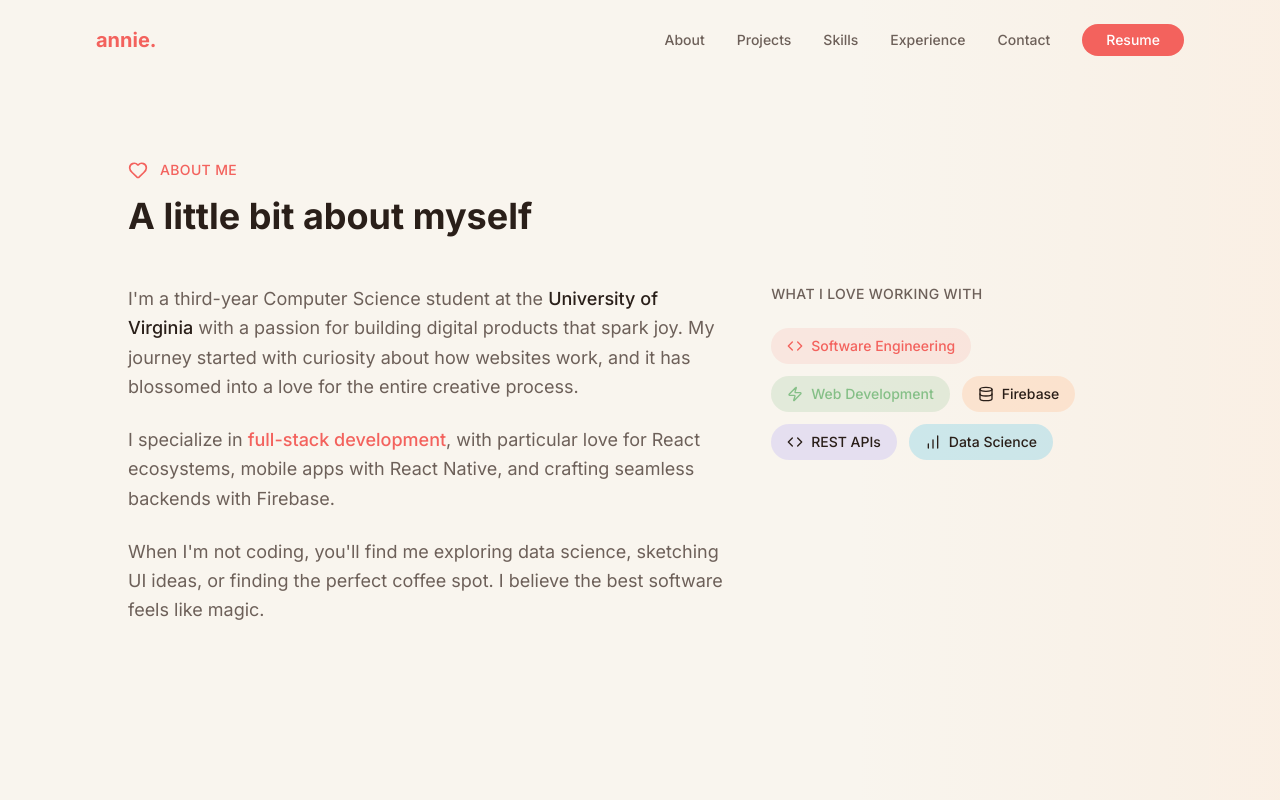
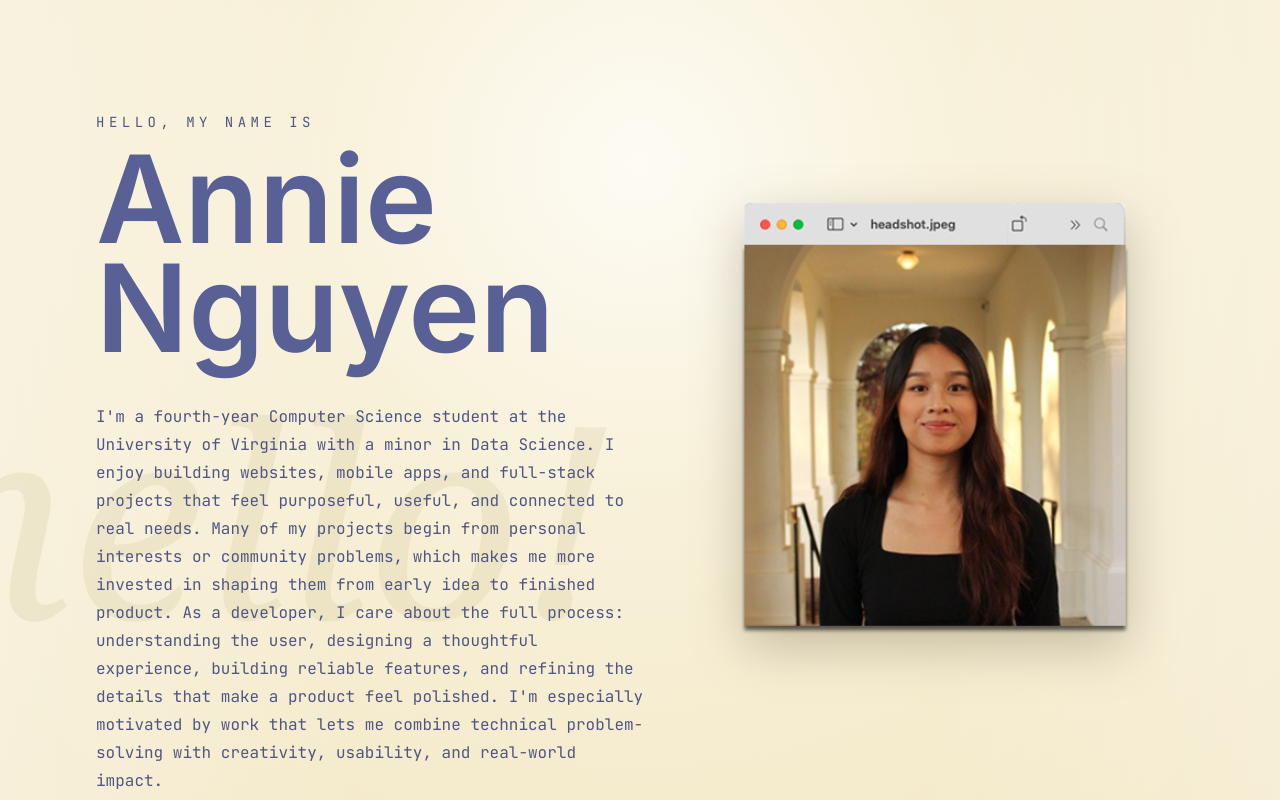
Before and after one commit to nguyena221/annie-nguyen-portfolio, a Next.js app: page / in a window 1280 px wide. Shown: the top 800 px of the page. Built offline with nearby package versions, Linux system fonts and the light colour scheme.

Commit message:
start about page

```diff
--- a/app/page.tsx
+++ b/app/page.tsx
@@ -2,7 +2,6 @@
 
 import { useState } from "react"
 import { motion } from "framer-motion"
-import { Navigation } from "@/components/navigation"
 import { About } from "@/components/sections/about"
 import { Projects } from "@/components/sections/projects"
 import { Skills } from "@/components/sections/skills"
@@ -25,7 +24,6 @@ export default function Home() {
         transition={{ duration: 0.8, ease: "easeOut" }}
         aria-hidden={isLoading}
       >
-        <Navigation />
         <About />
         <Projects />
         <Skills />
--- a/components/sections/about.tsx
+++ b/components/sections/about.tsx
@@ -1,89 +1,63 @@
-"use client";
+"use client"
 
-import { motion } from "framer-motion";
-import { Heart, Code, Database, BarChart, Zap } from "lucide-react";
+import { motion } from "framer-motion"
 
 export function About() {
-  const highlights = [
-    { name: "Software Engineering", icon: Code, color: "bg-coral/10 text-coral" },
-    { name: "Web Development", icon: Zap, color: "bg-sage/20 text-sage" },
-    { name: "Firebase", icon: Database, color: "bg-peach/30 text-foreground" },
-    { name: "REST APIs", icon: Code, color: "bg-lavender/30 text-foreground" },
-    { name: "Data Science", icon: BarChart, color: "bg-sky/30 text-foreground" },
-  ];
-
   return (
     <section
       id="about"
-      className="min-h-screen pt-32 pb-24 md:pt-40 md:pb-32 px-6 md:px-12 lg:px-24 relative"
+      className="relative min-h-screen overflow-hidden bg-[#f8f1d9] px-6 py-28 text-[#515987] md:px-12 lg:px-24"
     >
-      {/* Decorative element */}
-      <div className="absolute top-0 right-0 w-1/3 h-full bg-gradient-to-l from-peach/10 to-transparent pointer-events-none" />
-
-      <div className="max-w-5xl mx-auto relative">
-        <motion.div
-          initial={{ opacity: 0, y: 40 }}
-          animate={{ opacity: 1, y: 0 }}
-          transition={{ duration: 0.6 }}
-        >
-          <div className="flex items-center gap-3 mb-4">
-            <Heart className="w-5 h-5 text-coral" />
-            <span className="text-coral font-medium tracking-wide text-sm">ABOUT ME</span>
+      <div className="pointer-events-none absolute inset-0 bg-[radial-gradient(circle_at_50%_18%,rgba(255,255,255,0.7),rgba(248,241,217,0.35)_35%,rgba(226,201,133,0.28)_100%)]" />
+      <div className="pointer-events-none absolute inset-0 bg-[linear-gradient(90deg,rgba(255,255,255,0.35),transparent_28%,transparent_72%,rgba(255,255,255,0.28))]" />
+      <div className="pointer-events-none absolute left-[-7vw] top-[50%] select-none font-serif text-[28vw] italic leading-none text-[#b6a56f]/15 md:top-[42%] md:text-[21vw]">
+        hello!
       </div>
 
-          <h2 className="text-3xl md:text-4xl font-bold mb-12">
-            A little bit about myself
-          </h2>
+      <motion.div
+        className="relative mx-auto grid min-h-[calc(100vh-14rem)] max-w-6xl items-center gap-10 lg:grid-cols-[1.05fr_0.95fr]"
+        initial={{ opacity: 0, y: 34 }}
+        animate={{ opacity: 1, y: 0 }}
+        transition={{ duration: 0.7, ease: "easeOut" }}
+      >
+        <div className="max-w-[680px] pt-10 md:pt-16 lg:pt-0">
+          <p className="mb-3 font-mono text-xs uppercase tracking-[0.32em] text-[#4f5683] md:text-sm">
+            Hello, my name is
+          </p>
+          <h1 className="max-w-[680px] text-[4.8rem] font-semibold leading-[0.9] tracking-normal text-[#586096] md:text-[7.2rem] lg:text-[7.6rem]">
+            Annie
+            <br />
+            Nguyen
+          </h1>
 
-          <div className="grid lg:grid-cols-5 gap-12">
-            <div className="lg:col-span-3 space-y-6">
-              <p className="text-muted-foreground text-lg leading-relaxed">
-                I&apos;m a third-year Computer Science student at the{" "}
-                <span className="text-foreground font-medium">University of Virginia</span>{" "}
-                with a passion for building digital products that spark joy. My journey
-                started with curiosity about how websites work, and it has blossomed into
-                a love for the entire creative process.
-              </p>
-
-              <p className="text-muted-foreground text-lg leading-relaxed">
-                I specialize in{" "}
-                <span className="text-coral font-medium">full-stack development</span>, with
-                particular love for React ecosystems, mobile apps with React Native, and
-                crafting seamless backends with Firebase.
-              </p>
-
-              <p className="text-muted-foreground text-lg leading-relaxed">
-                When I&apos;m not coding, you&apos;ll find me exploring data science,
-                sketching UI ideas, or finding the perfect coffee spot. I believe the
-                best software feels like magic.
+          <p className="mt-10 max-w-[760px] font-mono text-sm leading-6 tracking-normal text-[#4f5683] md:text-base md:leading-7">
+            I&apos;m a fourth-year Computer Science student at the University of
+            Virginia with a minor in Data Science. I enjoy building websites,
+            mobile apps, and full-stack projects that feel purposeful, useful,
+            and connected to real needs. Many of my projects begin from personal
+            interests or community problems, which makes me more invested in
+            shaping them from early idea to finished product. As a developer, I
+            care about the full process: understanding the user, designing a
+            thoughtful experience, building reliable features, and refining the
+            details that make a product feel polished. I&apos;m especially
+            motivated by work that lets me combine technical problem-solving
+            with creativity, usability, and real-world impact.
           </p>
         </div>
 
-            <div className="lg:col-span-2">
-              <h3 className="text-sm font-medium text-muted-foreground mb-6 tracking-wide">
-                WHAT I LOVE WORKING WITH
-              </h3>
-              <div className="flex flex-wrap gap-3">
-                {highlights.map((item, index) => {
-                  const Icon = item.icon;
-                  return (
         <motion.div
-                      key={item.name}
-                      initial={{ opacity: 0, scale: 0.8 }}
-                      animate={{ opacity: 1, scale: 1 }}
-                      transition={{ duration: 0.4, delay: 0.2 + index * 0.1 }}
-                      className={`flex items-center gap-2 px-4 py-2 rounded-full ${item.color}`}
+          className="relative mx-auto w-full max-w-[355px] justify-self-center lg:max-w-[390px] lg:translate-y-[-2rem]"
+          initial={{ opacity: 0, scale: 0.96, y: 20 }}
+          animate={{ opacity: 1, scale: 1, y: 0 }}
+          transition={{ duration: 0.7, delay: 0.15, ease: "easeOut" }}
         >
-                      <Icon className="w-4 h-4" />
-                      <span className="text-sm font-medium">{item.name}</span>
+          <img
+            src="/images/about/portfolio-about-photo.png"
+            alt="Portrait of Annie Nguyen"
+            className="h-auto w-full object-contain drop-shadow-[0_18px_26px_rgba(67,55,31,0.28)]"
+          />
         </motion.div>
-                  );
-                })}
-              </div>
-            </div>
-          </div>
       </motion.div>
-      </div>
     </section>
-  );
+  )
 }
```
Also changed, not shown: public/images/about/portfolio-about-photo.png (added), 1 other file (tests, documents, lock files or other folders). Lines whose indentation alone changed are shown as unchanged.
